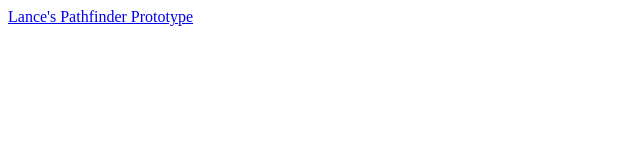
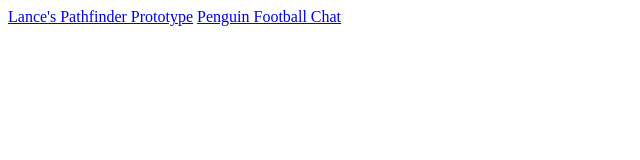
Before and after one commit to FarawayDrip30/Virtual-World-Archive, a plain HTML site: page index.html in a window 1280 px wide. Shown: the whole page, without its empty margins (0-640 px from the left). Drawn offline with Linux system fonts and the light colour scheme.

Commit message:
Update index.html

```diff
--- a/index.html
+++ b/index.html
@@ -1,3 +1,4 @@
 <!DOCTYPE html>
 
 <a href="Lance Pathfinder/info.html">Lance's Pathfinder Prototype</a>
+<a href="Penguin Football Chat/info.html">Penguin Football Chat</a>
```
